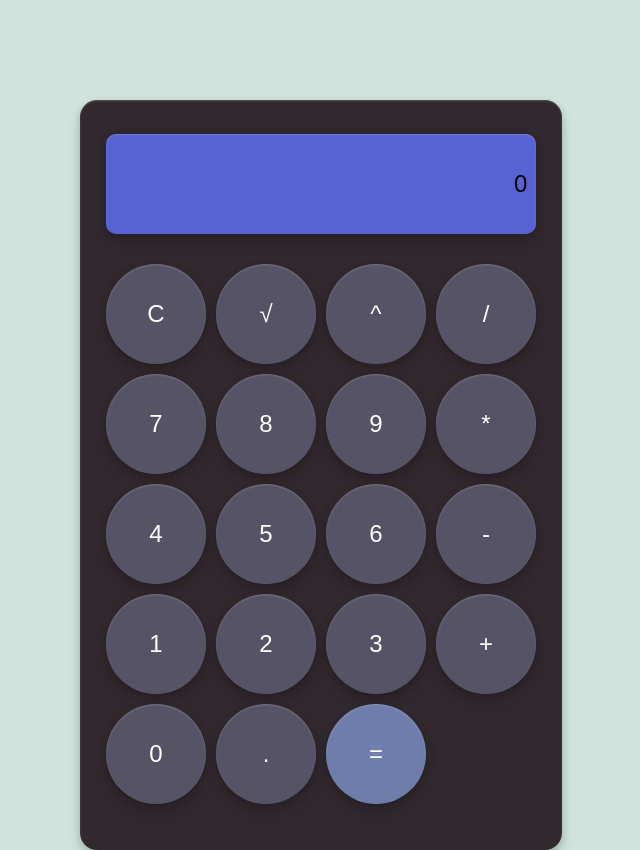
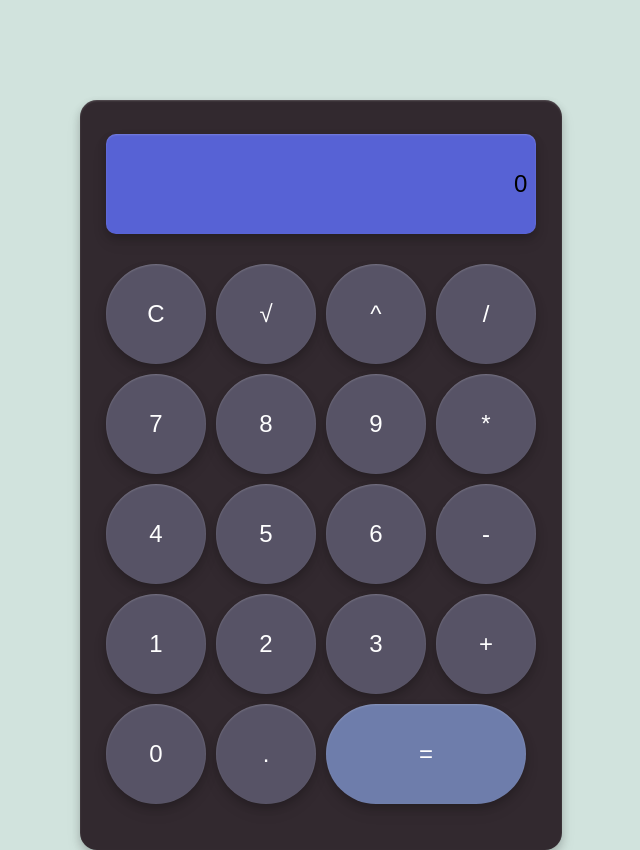
Before and after one commit to racket207-hub/esercizio_calcolatrice, a plain HTML site: page index.html in a window 1280 px wide. Shown: the whole page, without its empty margins (319-959 px from the left). Drawn offline with Linux system fonts and the light colour scheme.

Commit message:
changed uo the size of the "#b_uguale" button

```diff
--- a/index.html
+++ b/index.html
@@ -30,7 +30,7 @@
           <button class="calculator-btn" id="b_add">+</button>
           <button class="calculator-btn" id="b9">0</button>
           <button class="calculator-btn" id="b10">.</button>
-          <button class="calculator-btn uguale" id="b_uguale">=</button>
+          <button class="calculator-btn uguale" id="b_uguale" style="width: 200%; border-radius: 50px;">=</button>
         </div>
       </div>
     </div>
```
